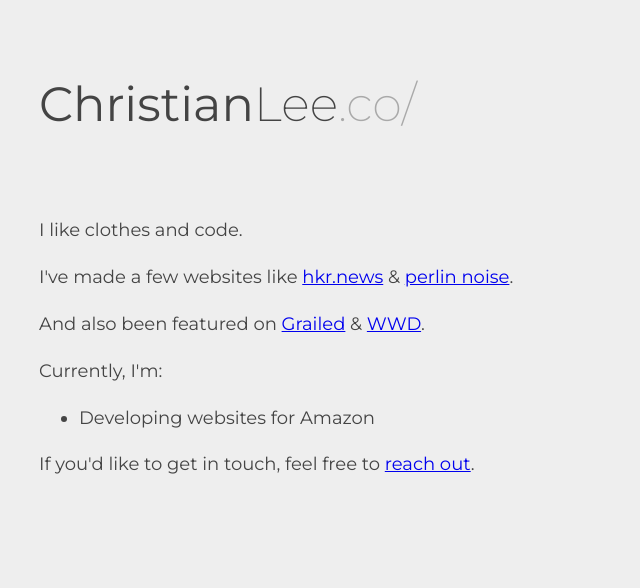
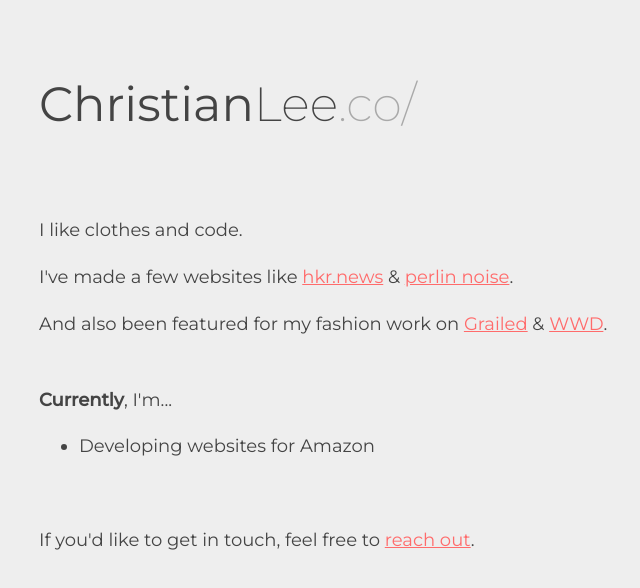
Before and after one commit to chrlee/christianlee.co, a SvelteKit app: page / in a window 1280 px wide. Shown: the top 588 px of the page, without its empty margins (105-745 px from the left). Built offline with nearby package versions, Linux system fonts and the light colour scheme.

Commit message:
Color and markup update

```diff
--- a/src/reset.css
+++ b/src/reset.css
@@ -47,7 +47,7 @@ h4,
 button,
 input,
 label {
-	line-height: 1.1;
+	line-height: 1.4;
 }
 
 /* Balance text wrapping on headings */
--- a/src/routes/+page.svelte
+++ b/src/routes/+page.svelte
@@ -5,7 +5,7 @@
 	<a href="https://perlin-noise.com">perlin noise</a>.
 </p>
 <p>
-	And also been featured on <a
+	And also been featured for my fashion work on <a
 		href="https://www.grailed.com/drycleanonly/seller-spotlight-designer-experts">Grailed</a
 	>
 	&
@@ -14,13 +14,27 @@
 		>WWD</a
 	>.
 </p>
-
-<p>Currently, I'm:</p>
+<br />
+<span><h2 class="inline">Currently</h2><p class="inline">, I'm...</p></span>
 <ul>
 	<li>Developing websites for Amazon</li>
 </ul>
-
+<br />
 <p>
 	If you'd like to get in touch, feel free to <a href="mailto:christianjslee@gmail.com">reach out</a
 	>.
 </p>
+
+<style>
+    a {
+        color: #FF6B6B
+    }
+
+    h2 {
+        font-size: large;
+    }
+
+    .inline {
+        display: inline;
+    }
+</style>
```
